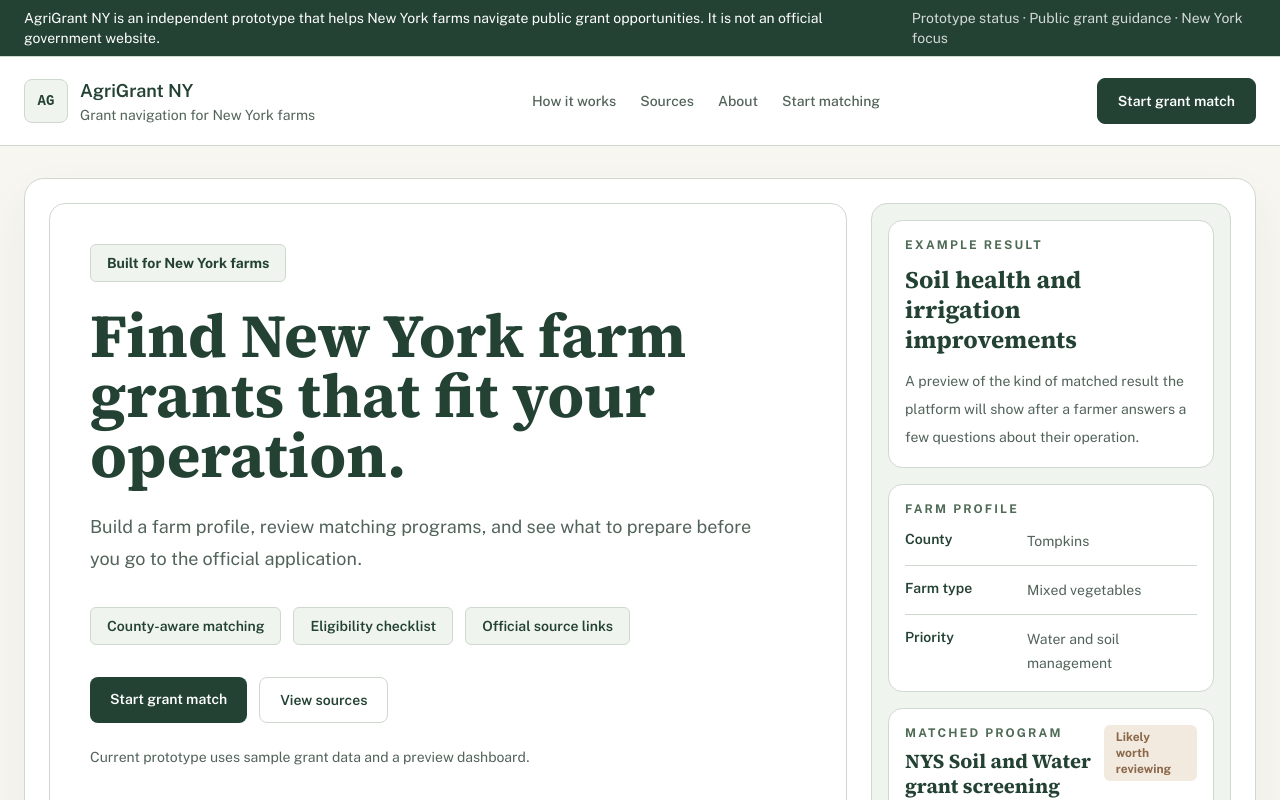
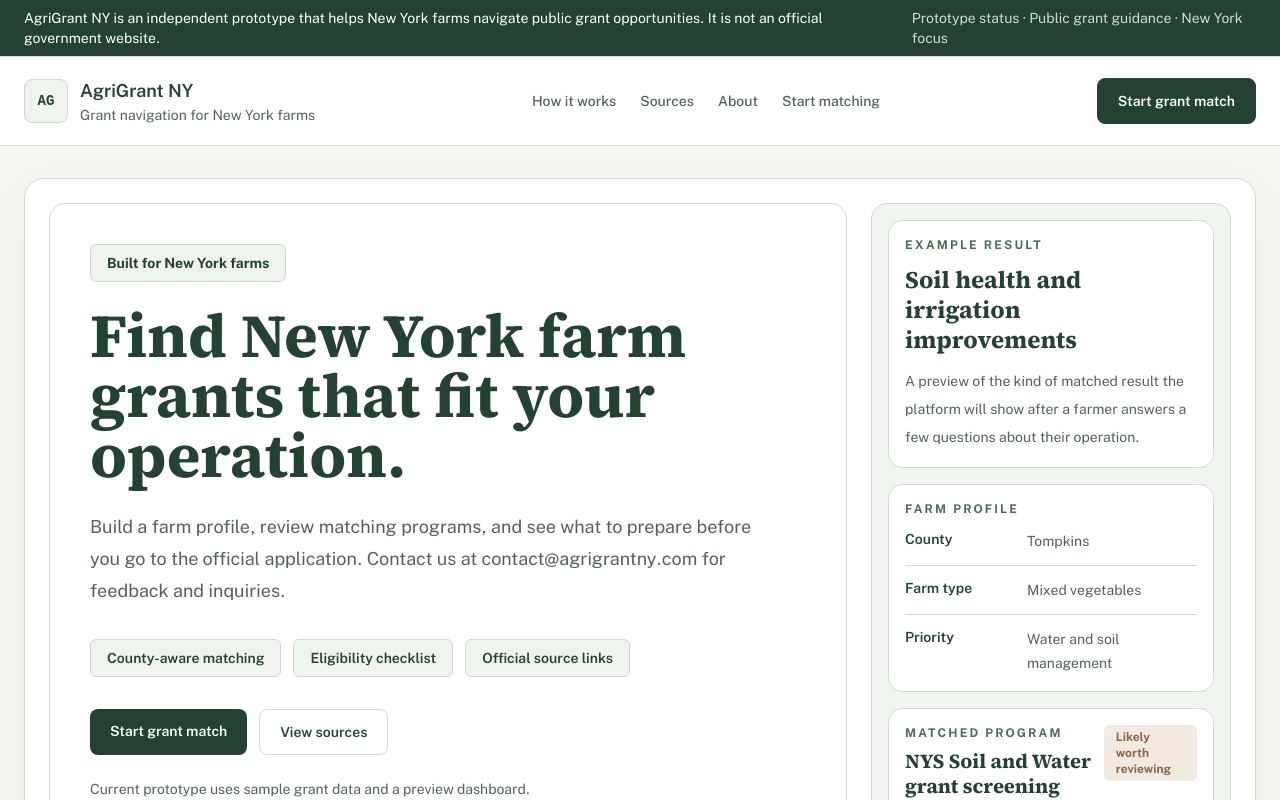
Before and after one commit to Andrewliyx/agrigrantny-next, a Next.js app: page / in a window 1280 px wide. Shown: the top 800 px of the page. Built offline with nearby package versions, Linux system fonts and the light colour scheme.

Commit message:
Move public site copy into content file

```diff
--- a/src/content/siteContent.ts
+++ b/src/content/siteContent.ts
@@ -20,7 +20,7 @@ export const siteContent = {
   hero: {
     eyebrow: "Built for New York farms",
     title: "Find New York farm grants that fit your operation.",
-    body: "Build a farm profile, review matching programs, and see what to prepare before you go to the official application.",
+    body: "Build a farm profile, review matching programs, and see what to prepare before you go to the official application. Contact us at contact@agrigrantny.com for feedback and inquiries.",
     highlights: ["County-aware matching", "Eligibility checklist", "Official source links"],
     primaryCta: "Start grant match",
     secondaryCta: "View sources",
@@ -103,13 +103,13 @@ export const siteContent = {
         initials: "AL",
         name: "Andrew Li",
         role: "Co-founder",
-        text: "Focused on product direction, platform design, and shaping the workflow into a practical grant-navigation tool.",
+        text: "Focused on product direction, platform design, and shaping the workflow into a practical grant-navigation tool. Contact me at yli27@deerfield.edu.",
       },
       {
         initials: "TW",
         name: "Thijs Wittink",
         role: "Co-founder",
-        text: "Focused on program strategy, outreach, and keeping the project grounded in accessible support for agricultural communities.",
+        text: "Focused on program strategy, outreach, and keeping the project grounded in accessible support for agricultural communities. Contact me at twittink@deerfield.edu.",
       },
     ],
     funding:
@@ -146,7 +146,7 @@ export const siteContent = {
     missingFieldsError: "Enter your email and password to open the dashboard preview.",
   },
   footer: {
-    contact: "Questions: agrigrantny@gmail.com",
+    contact: "Contact us at contact@agrigrantny.com",
     policy: "Grant information should always be confirmed on the official program page before applying.",
     privacy: "Account, saved-grant, and document privacy terms will be added with the production authentication build.",
   },
```
